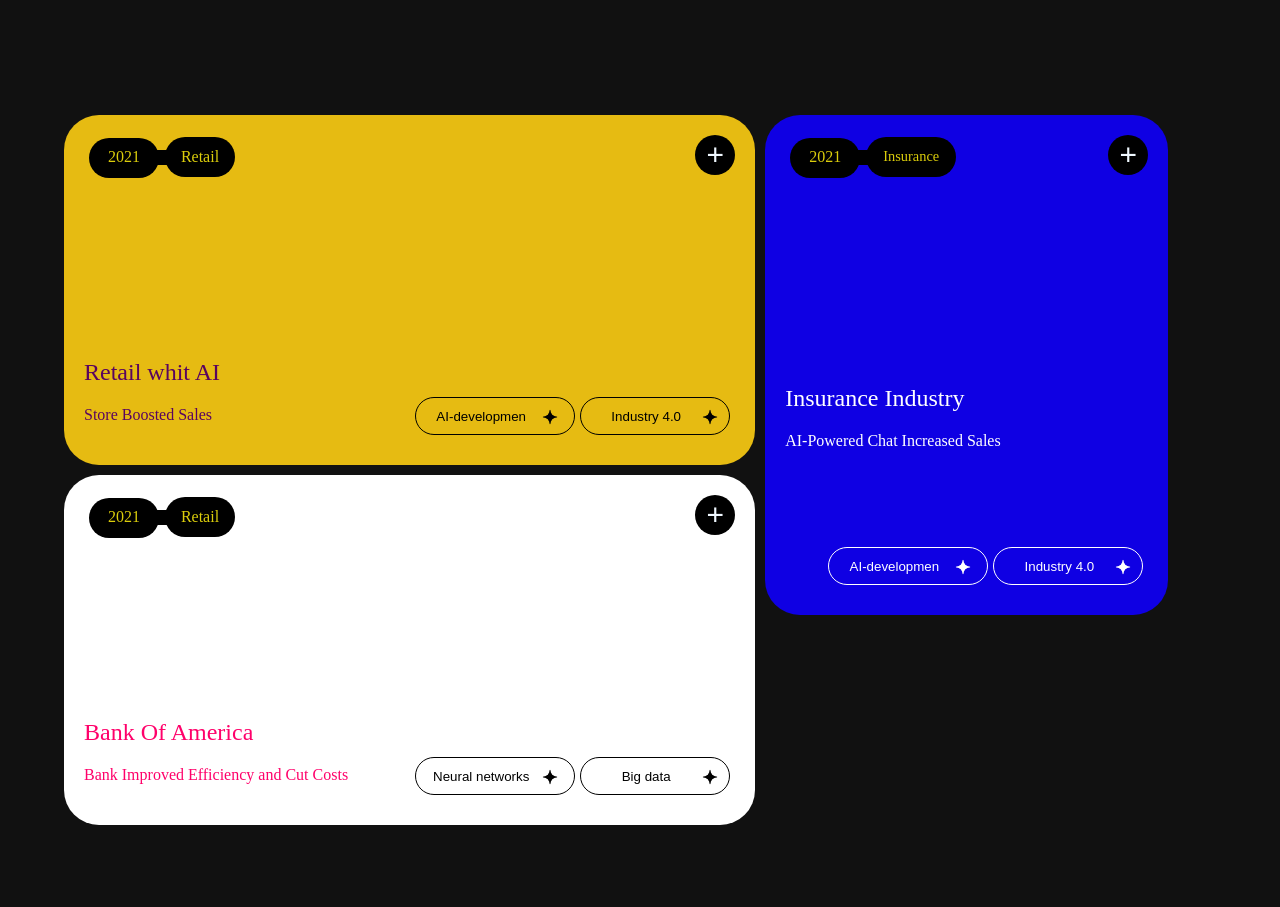
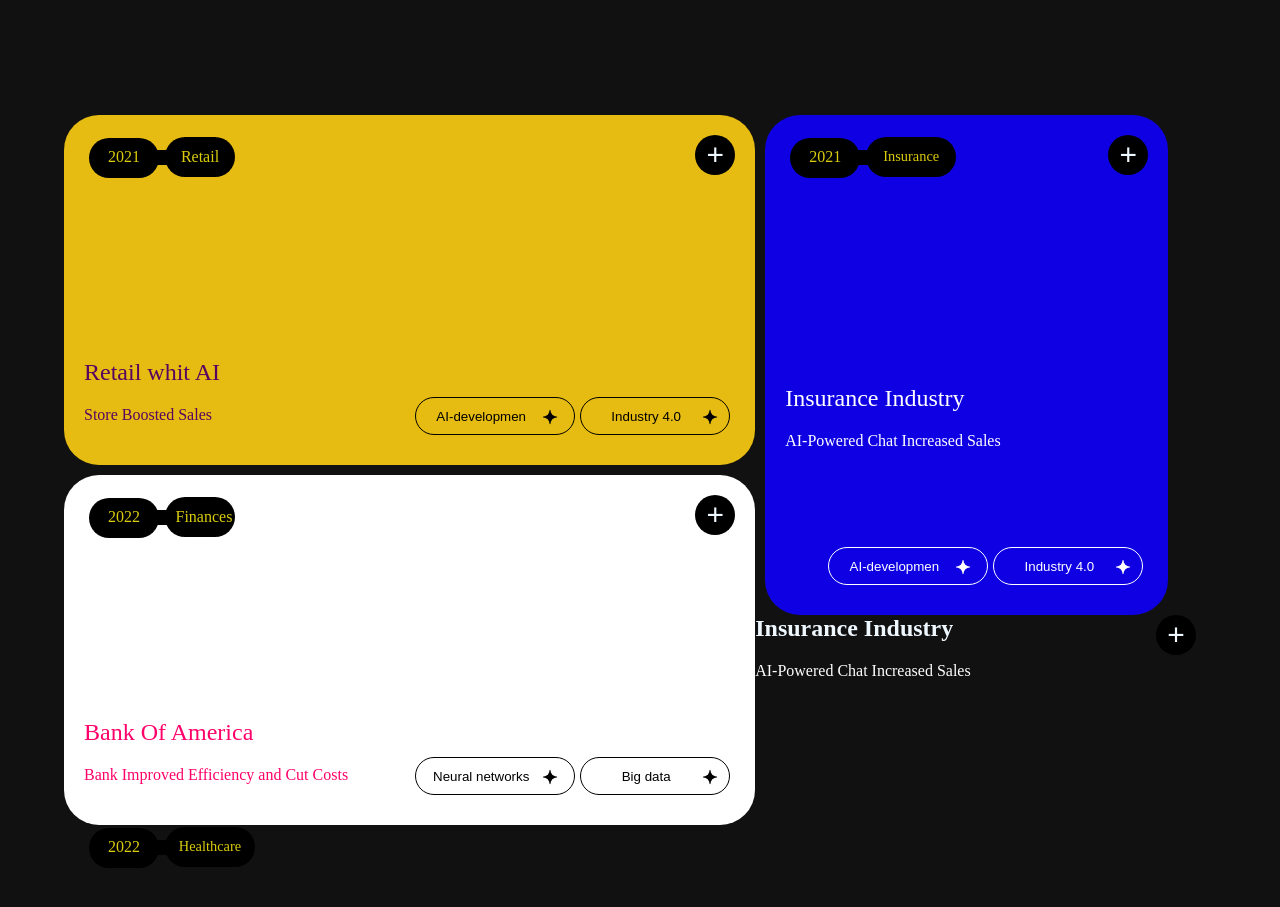
Before and after one commit to github-amirhossein/simple-dev-blog, a React (Vite) app: page / in a window 1280 px wide. Shown: the part 2480-3387 px from the top of the page. Built offline with nearby package versions, Linux system fonts and the light colour scheme.

Commit message:
Update about.jsx

```diff
--- a/src/components/about.jsx
+++ b/src/components/about.jsx
@@ -283,13 +283,13 @@ export default function  About(){
           <button>+</button>
     <div className="p-h">
       <div className="p1">
-          <p className='ph1' >2021</p>
+          <p className='ph1' >2022</p>
       </div>
       <div className="p2">
           <p></p>
       </div>
-      <div className="p3">
-          <p className='ph3'>Retail</p>
+      <div className="p3  ppo">
+          <p className='ph3'>Finances</p>
       </div>
     </div>
         </div>
@@ -297,7 +297,7 @@ export default function  About(){
           <h2>Bank Of America</h2>
           <p>Bank Improved Efficiency and Cut Costs</p>
         </div>
-        <div className="but-retail">
+        <div className="but-retail ol">
           <button className="ai-development sefid">
             <p>Neural networks</p>
             <img src={star} alt="" />
@@ -311,7 +311,37 @@ export default function  About(){
       </div>
 
 
+      <div className="box-pink">
+        <div className="head-box-zard">
+          <button>+</button>
+    <div className="p-h">
+      <div className="p1">
+          <p className='ph1' >2022</p>
+      </div>
+      <div className="p2">
+          <p></p>
+      </div>
+      <div className="p3 ppi">
+          <p className='ph-3'>Healthcare</p>
+      </div>
+    </div>
+        </div>
+        <div className="saint">
+          <h2>Insurance Industry</h2>
+          <p>AI-Powered Chat Increased Sales</p>
+        </div>
+        <div className="but-retail">
+          <button className="ai-development pink">
+            <p>Deep learning</p>
+            <img src={stars} alt="" />
+          </button>
+          <button className="indust pink">
+            <p>Neural networks</p>
+            <img src={stars} alt="" />
+          </button>
+        </div>
 
+      </div>
 
 
 
```
